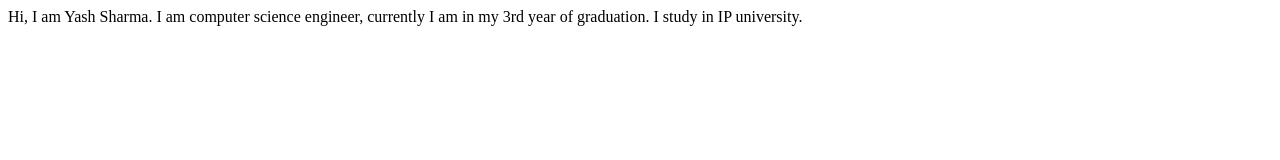
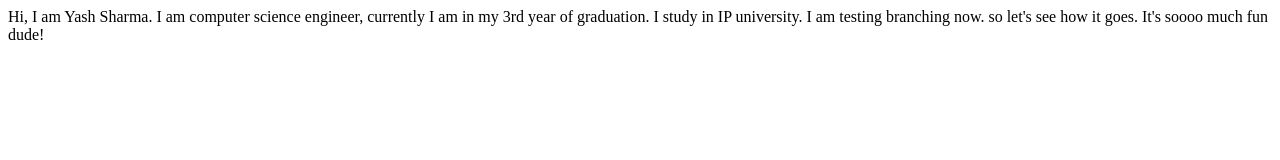
Before and after one commit to YashSharma07/Getting-Started-with-open-source, a plain HTML site: page index.html in a window 1280 px wide. Drawn offline with Linux system fonts and the light colour scheme.

Commit message:
Update index.html

```diff
--- a/index.html
+++ b/index.html
@@ -9,5 +9,7 @@
     Hi, I am Yash Sharma.
     I am computer science engineer, currently I am in my 3rd year of graduation.
     I study in IP university.
+    I am testing branching now. so let's see how it goes.
+    It's soooo much fun dude!
 </body>
 </html>
```
